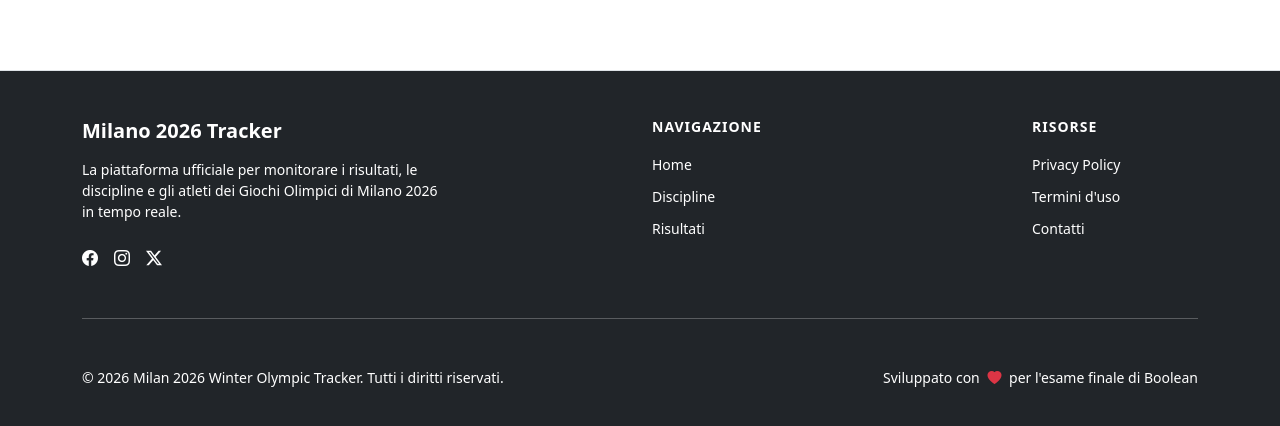
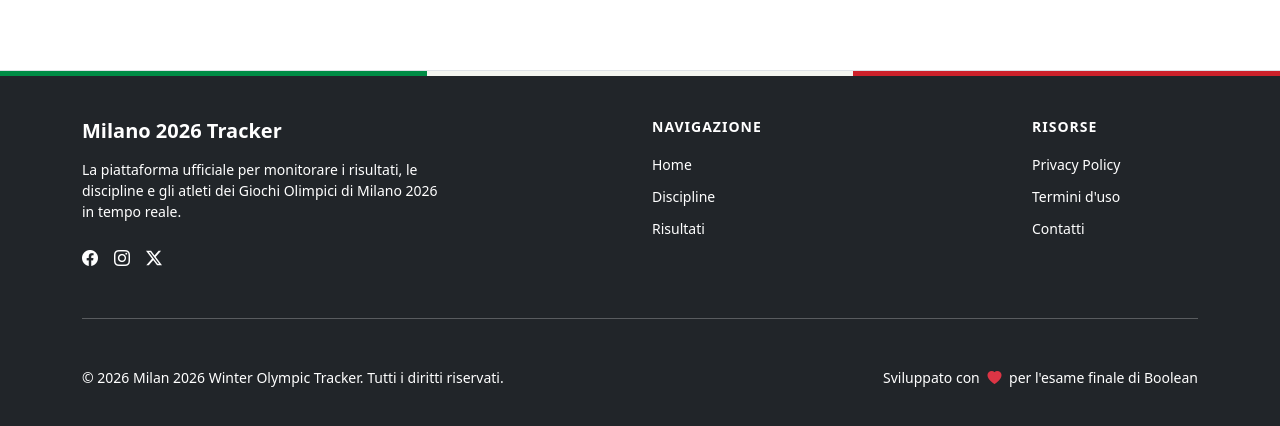
Before and after one commit to Michecosa/winter-olympics-portal, a React (Vite) app in the folder frontend/: page / in a window 1280 px wide. Shown: the part 1172-1598 px from the top of the page. Built offline with nearby package versions, Linux system fonts and the light colour scheme; no server answers.

Commit message:
feat: add Italian flag border to footer and general UI fixes

```diff
--- a/frontend/src/components/Footer/Footer.jsx
+++ b/frontend/src/components/Footer/Footer.jsx
@@ -5,7 +5,9 @@ export default function Footer() {
     const currentYear = new Date().getFullYear();
 
     return (
-        <footer className={`bg-dark text-white border-top py-5 ${styles.footer}`}>
+        <footer className={`bg-dark text-white border-top py-5 ${styles.footer} position-relative`}>
+            <div className={styles.italianFlag}></div>
+
             <div className="container">
                 <div className="row g-4 justify-content-between">
 
--- a/frontend/src/components/Footer/Footer.module.css
+++ b/frontend/src/components/Footer/Footer.module.css
@@ -1,5 +1,21 @@
+.italianFlag {
+    height: 5px;
+    width: 100%;
+    position: absolute;
+    top: 0;
+    left: 0;
+    background: linear-gradient(
+        to right,
+        #008C45 33.33%,
+        #F4F5F0 33.33%,
+        #F4F5F0 66.66%,
+        #CD212A 66.66%
+    );
+}
+
 .footer {
     color: #2d3436;
+    padding-top: 3rem !important;
 }
 
 :global(.hover-link) {
--- a/frontend/src/components/MedalTracker/MedalTracker.jsx
+++ b/frontend/src/components/MedalTracker/MedalTracker.jsx
@@ -85,7 +85,7 @@ export default function MedalTracker() {
     if (loading) return <div className='mt-5'><OlympicLoader/></div>;
 
     return (
-        <section id="medal-tracker" className={`container my-5 pt-4 ${styles.mainWrapper}`}>
+        <section id="medal-tracker" className={`my-5 pt-4 ${styles.mainWrapper}`}>
             <div className="text-center mb-5">
                 <div className='d-flex justify-content-center align-items-center'>
                   <h2 className="fw-bold mb-2 text-uppercase"  style={{fontSize:"2.5rem"}}> Medagliere</h2>
--- a/frontend/src/components/MedalTracker/MedalTraker.module.css
+++ b/frontend/src/components/MedalTracker/MedalTraker.module.css
@@ -11,6 +11,9 @@
 .mainWrapper {
     margin-top: 5.5rem !important;
     color: #2d3436;
+    max-width: 1720px;
+    margin-inline: auto;
+    padding-inline: 1rem;
 }
 
 .fadeSection {
```
